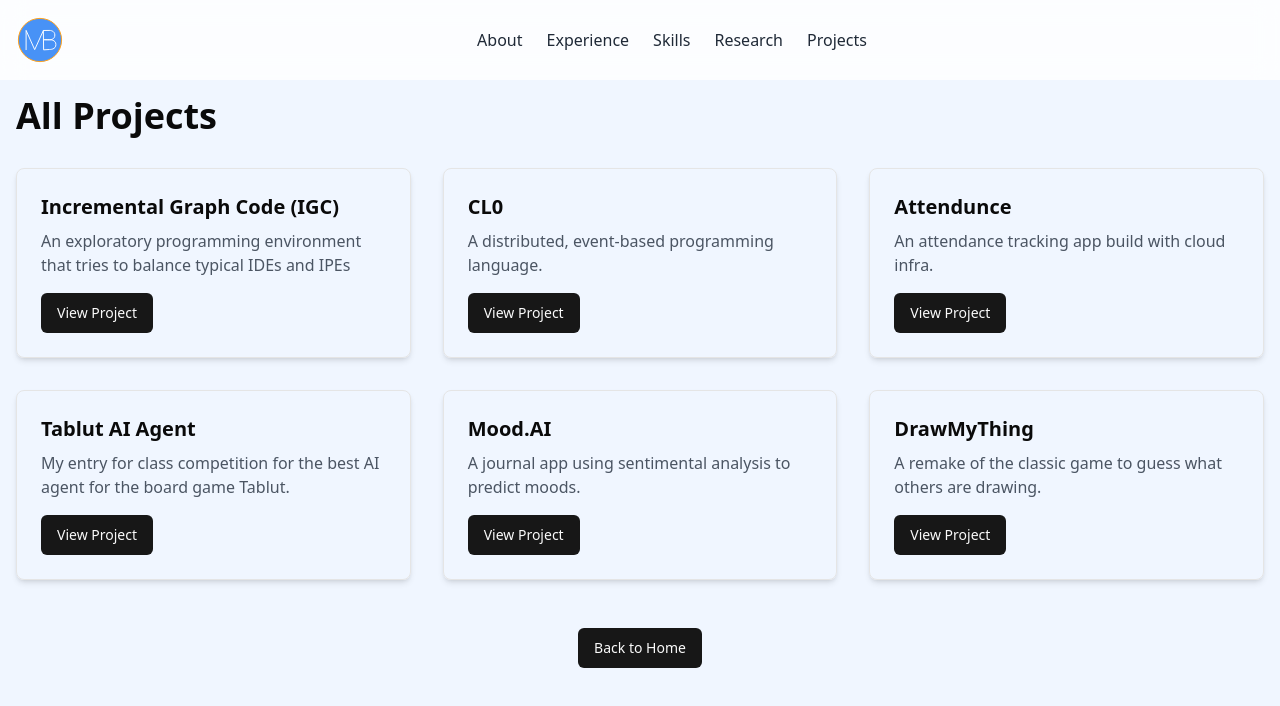
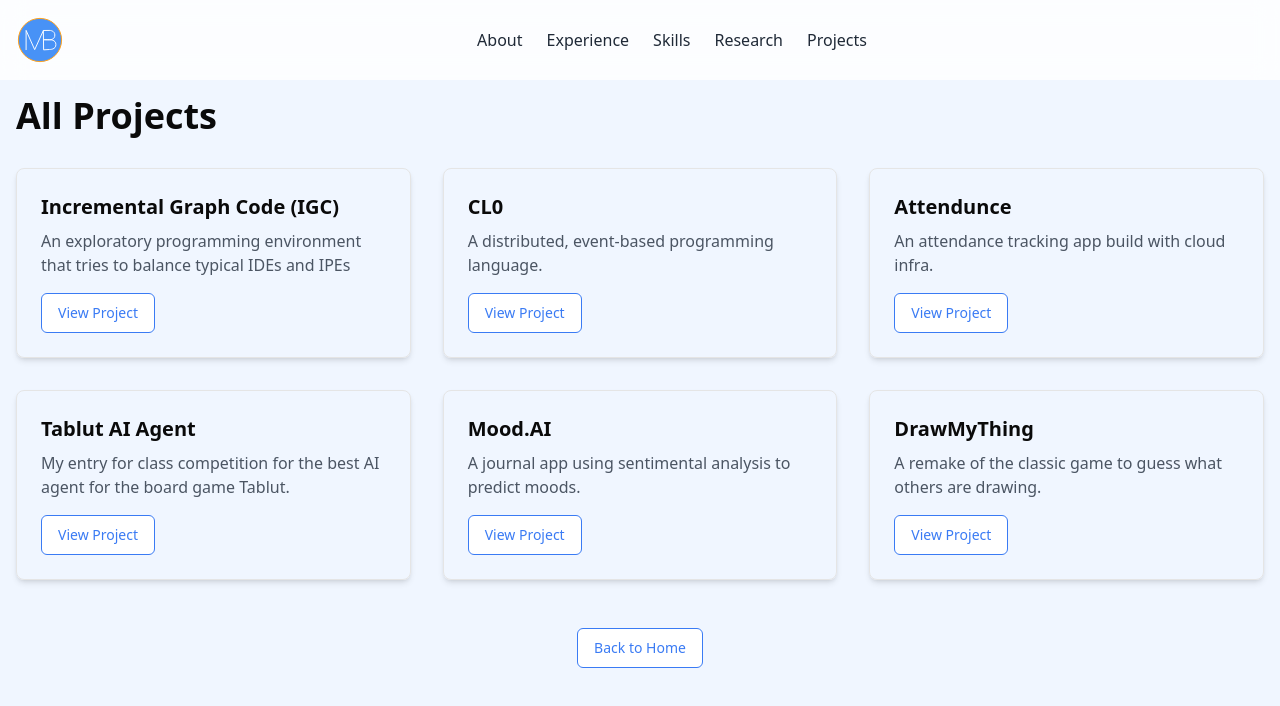
Before and after one commit to MaxMB15/website, a Next.js app in the folder site/: page /projects in a window 1280 px wide. Shown: the top 706 px of the page. Built offline with nearby package versions, Linux system fonts and the light colour scheme; no server answers; a web font is replaced by a local one.

Commit message:
made some buttons more modern

```diff
--- a/site/src/app/globals.css
+++ b/site/src/app/globals.css
@@ -70,7 +70,6 @@ body {
   * {
     @apply border-border;
 	}
-  /* Option 2: disable overscroll bounce so no white leak at top/bottom */
   html {
     overscroll-behavior: none;
     background-color: var(--page-bg);
--- a/site/src/app/projects/page.tsx
+++ b/site/src/app/projects/page.tsx
@@ -30,14 +30,22 @@ const ProjectsPage = () => {
 						<p className="text-gray-600 mb-4">
 							{project.description}
 						</p>
-						<Button asChild>
+						<Button
+							asChild
+							variant="outline"
+							className="border-[rgb(58,123,244)] text-[rgb(58,123,244)] hover:bg-[rgb(58,123,244)] hover:text-white"
+						>
 							<Link href={project.href}>View Project</Link>
 						</Button>
 					</div>
 				))}
 			</div>
 			<div className="mt-12 text-center">
-				<Button asChild>
+				<Button
+					asChild
+					variant="outline"
+					className="border-[rgb(58,123,244)] text-[rgb(58,123,244)] hover:bg-[rgb(58,123,244)] hover:text-white"
+				>
 					<Link href="/">Back to Home</Link>
 				</Button>
 			</div>
--- a/site/src/components/Projects.tsx
+++ b/site/src/components/Projects.tsx
@@ -51,7 +51,11 @@ const Projects = () => {
           <CarouselNext />
         </Carousel>
         <div className="mt-12 text-center">
-          <Button asChild>
+          <Button
+            asChild
+            variant="outline"
+            className="border-[rgb(58,123,244)] text-[rgb(58,123,244)] hover:bg-[rgb(58,123,244)] hover:text-white"
+          >
             <Link href="/projects">More Projects</Link>
           </Button>
         </div>
```
